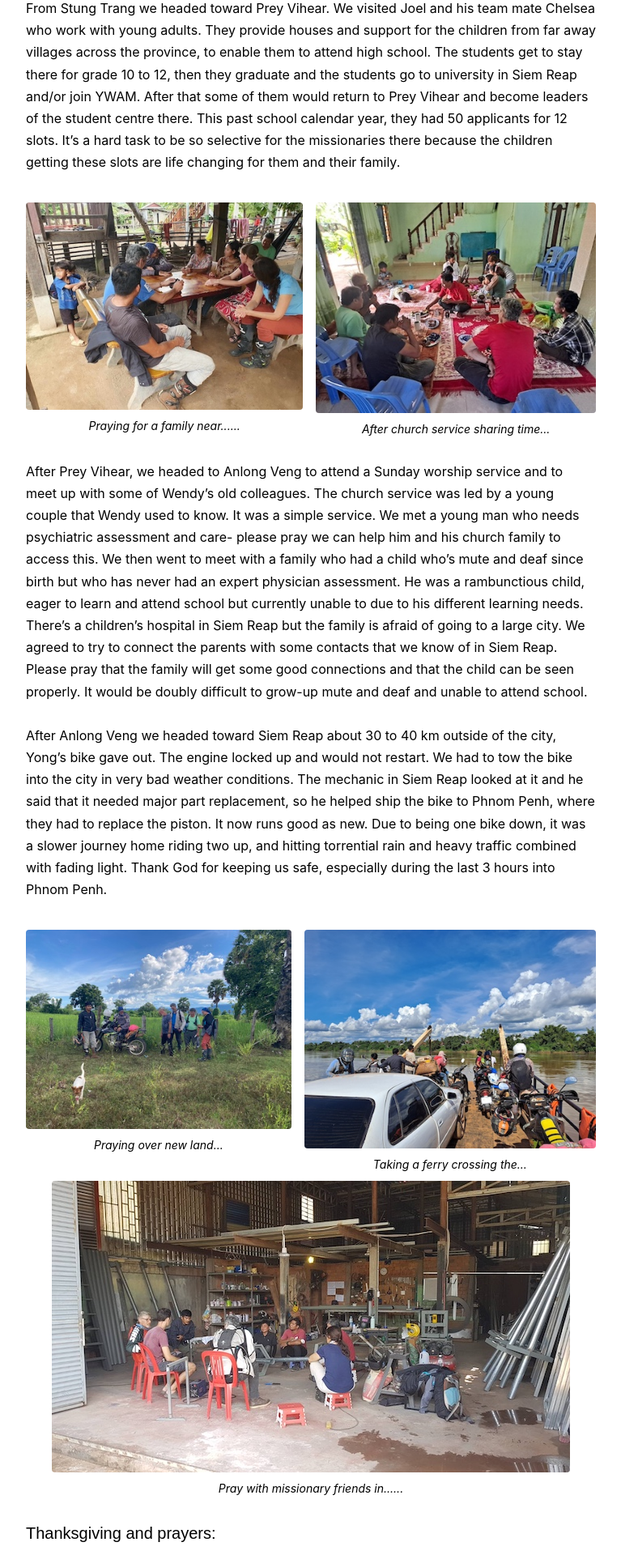
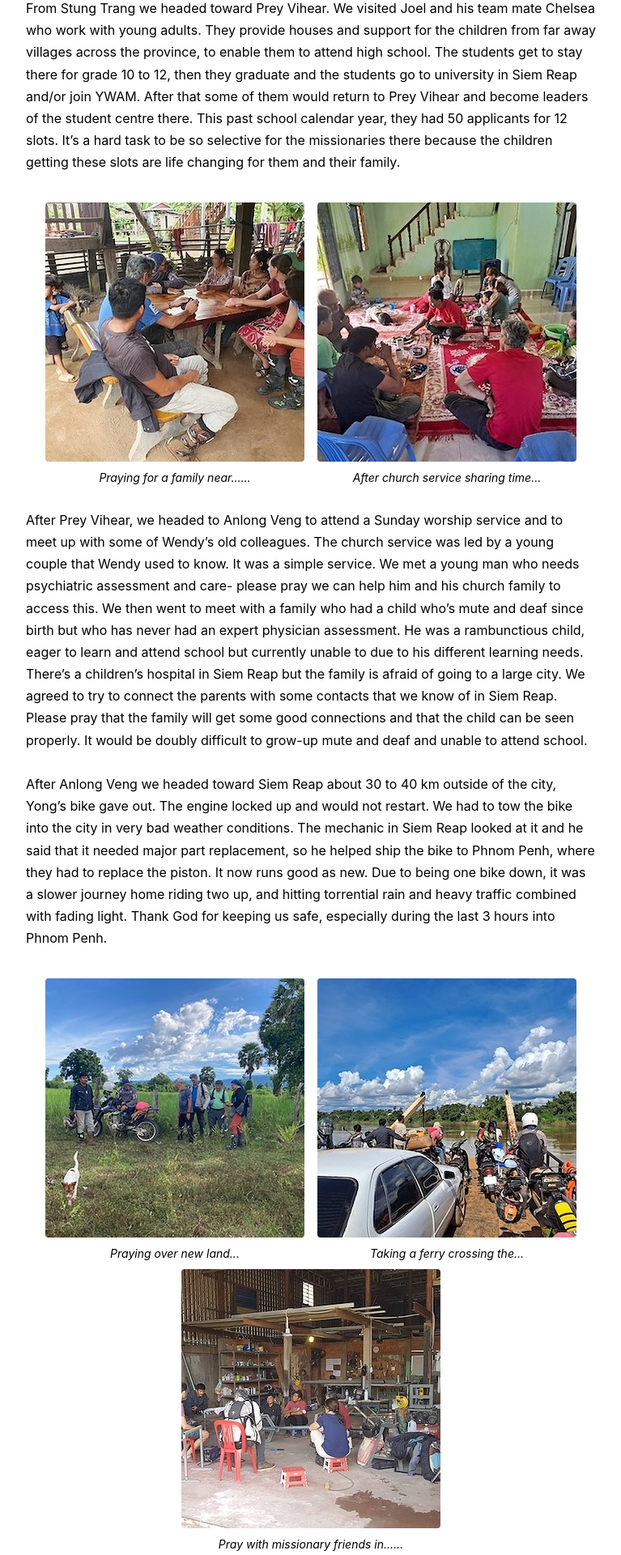
Before and after one commit to yong-lim/4lims, a Jekyll site: the page built from _posts/2023-11-28-PCC-to-Northwestern.md, in a window 1280 px wide. Shown: the part 552-2472 px from the top of the page at 81% size, without its empty margins (256-1023 px from the left). Built offline with Jekyll 4.4.1, drawn with Linux system fonts in a browser that asks for light colours; some web fonts are replaced.

Commit message:
Use uniform thumbnails

```diff
--- a/_posts/2023-11-28-PCC-to-Northwestern.md
+++ b/_posts/2023-11-28-PCC-to-Northwestern.md
@@ -6,22 +6,22 @@ tags: [pcc]
 
 folder: 2023-11/
 g1:
-  - thumbnail: pray-for-family-thump.jpg
-    photo: pray-for-family.jpg
+  - photo: pray-for-family.jpg
+    thumbnail: pray-for-family-320x320.jpeg
     caption: "Praying for a family near Prey Vihea"
-  - thumbnail: church-in-Anlong-Veng-thump.jpg
-    photo: church-in-Anlong-Veng.jpg
+  - photo: church-in-Anlong-Veng.jpg
+    thumbnail: church-in-Anlong-Veng-320x320.jpeg
     caption: "After church service sharing time in Anlong Veng"
 
 g2:
-  - thumbnail: pray-over-new-land-thump.jpg
-    photo: pray-over-new-land.jpg
+  - photo: pray-over-new-land.jpg
+    thumbnail: pray-over-new-land-320x320.jpeg
     caption: "Praying over new land"
-  - thumbnail: take-a-ferry-thump.jpg
-    photo: take-a-ferry.jpg
+  - photo: take-a-ferry.jpg
+    thumbnail: take-a-ferry-320x320.jpeg
     caption: "Taking a ferry crossing the river"
-  - thumbnail: welding-training-center-thump.jpg
-    photo: welding-training-center.jpg
+  - photo: welding-training-center.jpg
+    thumbnail: welding-training-center-320x320.jpeg
     caption: "Pray with missionary friends in a welding training centre in Siem Reap"
 ---
 
```
Also changed, not shown: assets/img/2023-11/church-in-Anlong-Veng-320x320.jpeg (added), assets/img/2023-11/church-in-Anlong-Veng-thump.jpg (deleted), assets/img/2023-11/pray-for-family-320x320.jpeg (added), assets/img/2023-11/pray-for-family-thump.jpg (deleted), assets/img/2023-11/pray-over-new-land-320x320.jpeg (added), assets/img/2023-11/pray-over-new-land-thump.jpg (deleted), assets/img/2023-11/take-a-ferry-320x320.jpeg (added), assets/img/2023-11/take-a-ferry-thump.jpg (deleted), assets/img/2023-11/welding-training-center-320x320.jpeg (added), assets/img/2023-11/welding-training-center-thump.jpg (deleted).
